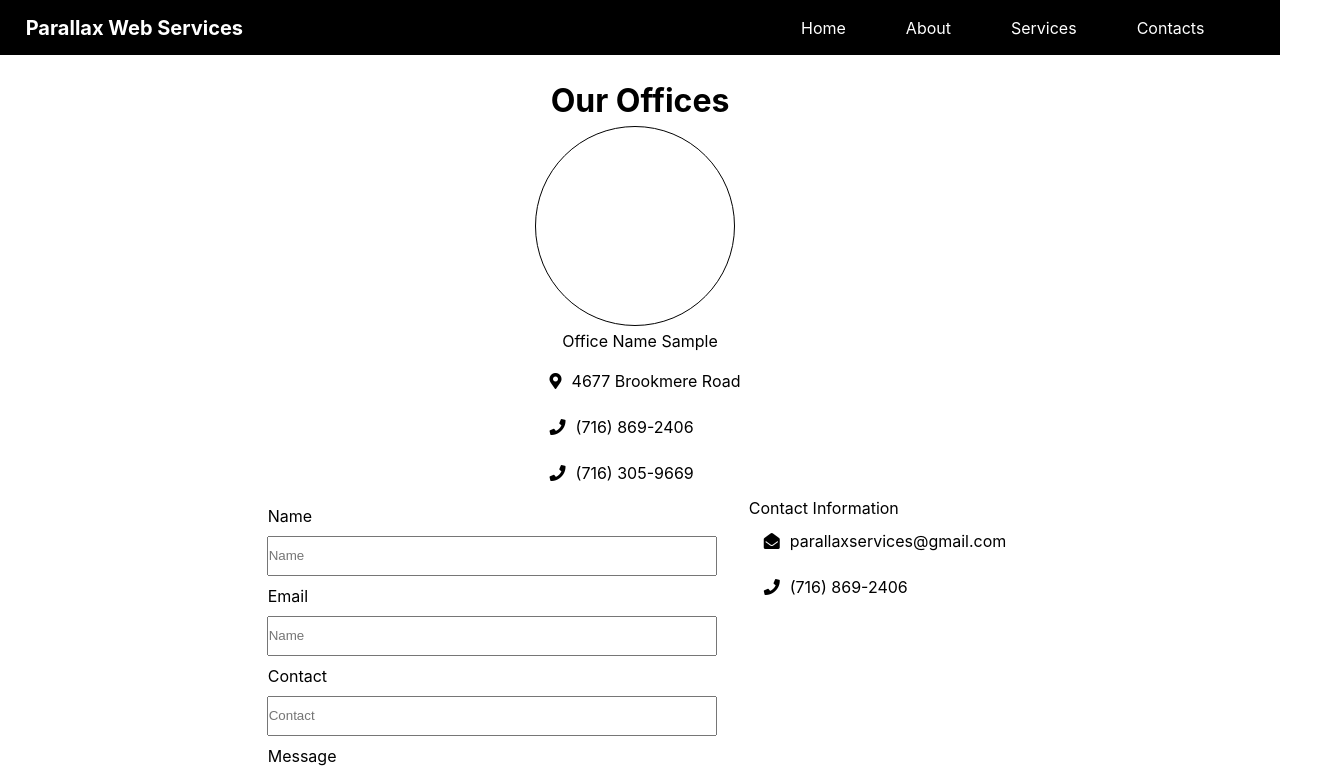
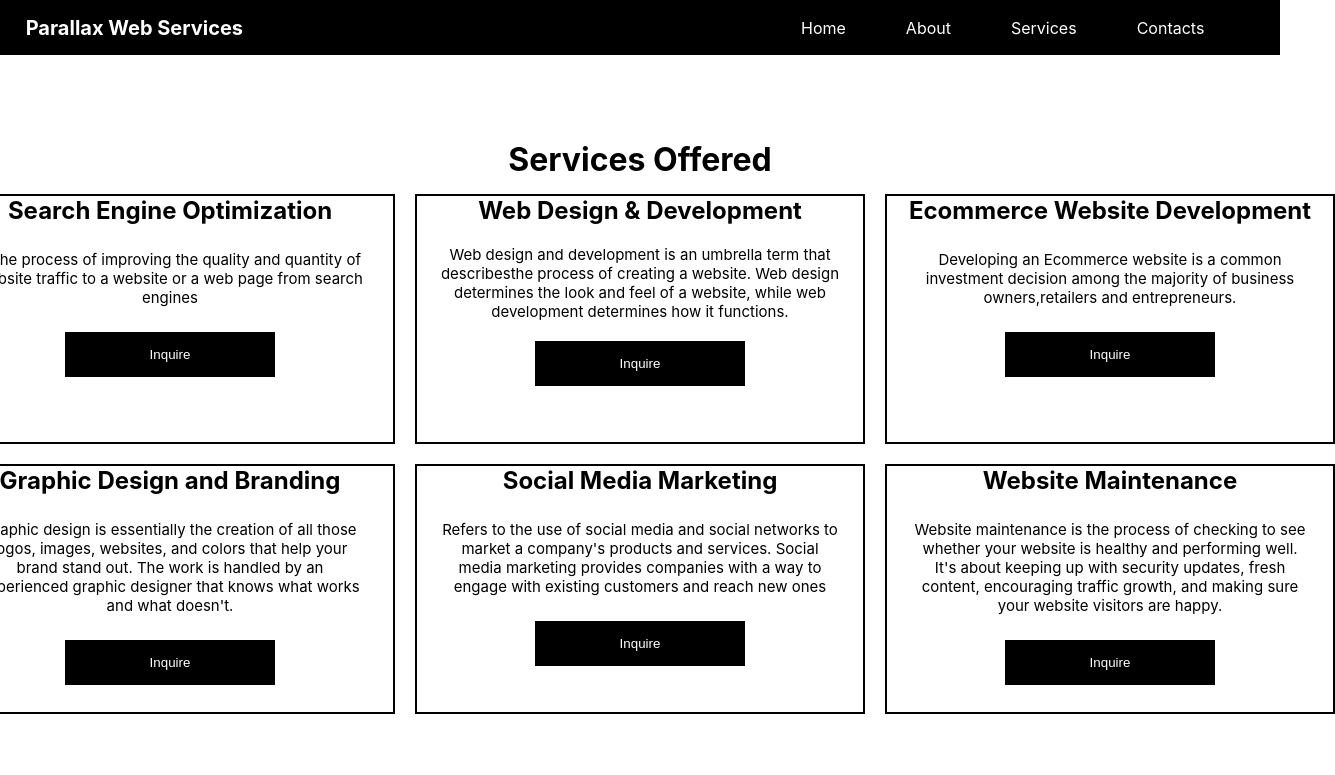
Before and after one commit to lowe25/Company-website, a React (Create React App) app: page /services in a window 1280 px wide. Shown: the top 775 px of the page, 1335 px wide, since content can reach past the window. Built offline with nearby package versions, Linux system fonts and the light colour scheme.

Commit message:
Page design added

```diff
--- a/public/index.html
+++ b/public/index.html
@@ -10,8 +10,7 @@
       content="Web site created using create-react-app"
     />
     <link rel="apple-touch-icon" href="%PUBLIC_URL%/logo192.png" />
-    <link rel="stylesheet" href="https://use.fontawesome.com/releases/v5.15.4/css/all.css"
-    integrity="sha384-DyZ88mC6Up2uqS4h/KRgHuoeGwBcD4Ng9SiP4dIRy0EXTlnuz47vAwmeGwVChigm" crossorigin="anonymous">
+    <link rel="stylesheet" href="https://use.fontawesome.com/releases/v5.15.4/css/all.css" integrity="sha384-DyZ88mC6Up2uqS4h/KRgHuoeGwBcD4Ng9SiP4dIRy0EXTlnuz47vAwmeGwVChigm" crossorigin="anonymous">
     <!--
       manifest.json provides metadata used when your web app is installed on a
       user's mobile device or desktop. See https://developers.google.com/web/fundamentals/web-app-manifest/
--- a/src/components/footer.js
+++ b/src/components/footer.js
@@ -23,15 +23,15 @@ function Footer() {
       <div className="footer-socials">
         <ul>
           <li><i className="fab fa-facebook fa-2x"></i></li>
-          <li><i class="fab fa-twitter fa-2x"></i></li>
-          <li><i class="fab fa-youtube fa-2x"></i></li>
-          <li><i class="fab fa-instagram fa-2x"></i></li>
+          <li><i className="fab fa-twitter fa-2x"></i></li>
+          <li><i className="fab fa-youtube fa-2x"></i></li>
+          <li><i className="fab fa-instagram fa-2x"></i></li>
         </ul>
-        <p><i class="fas fa-copyright"></i>2021 Parallax Web Services</p>
+        <p><i className="fas fa-copyright"></i>2021 Parallax Web Services</p>
       </div>
 
       <div className="comp">
-        <p><i class="far fa-envelope-open"></i>Stay Up to date for the latest news</p>
+        <p><i className="fas fa-envelope-open"></i>Stay Up to date for the latest news</p>
         <div className="form">
          <div className="form-fields">
          <input type="text" placeholder="Email" className="txt-email1"/>
@@ -39,8 +39,8 @@ function Footer() {
           <input type="button" value="Sign Up" className="btn-sign"/>
         </div>
         <p>Contact Information</p>
-        <p><i class="fas fa-phone"></i>021414114</p>
-        <p><i class="far fa-envelope-open"></i>email@gmail.com</p>
+        <p><i className="fas fa-phone"></i>021414114</p>
+        <p><i className="far fa-envelope-open"></i>email@gmail.com</p>
       </div>
     </footer>
   );
--- a/src/pages/Contacts.js
+++ b/src/pages/Contacts.js
@@ -1,6 +1,45 @@
+
 function Contacts(){
     return(
-        <h1>PUKE</h1>
+        <div>
+        <div className="contacts-container">
+          <div className="comp-loc">
+            <h1>Our Offices</h1>
+            <div className="comp-pic"></div>
+            <p>Office Name Sample</p>
+            <ul>
+                <li><i className="fas fa-map-marker-alt"></i>4677 Brookmere Road</li>
+                <li><i className="fas fa-phone"></i>(716) 869-2406</li>
+                <li><i className="fas fa-phone"></i>(716) 305-9669</li>
+            </ul>
+          </div>
+
+          <div className="form">
+              <form className="contact-form">
+              <label>Name</label>
+              <input type="text" placeholder="Name" className="txt-name"/>
+
+              <label>Email</label>
+              <input type="email" placeholder="Name" className="txt-email"/>
+
+              <label>Contact</label>
+              <input type="text" placeholder="Contact" className="txt-contact"/>
+
+              <label>Message</label>
+              <textarea placeholder="Enter Message" className="txt-area"></textarea>
+              <label></label>
+              <input type="button" value="Submit" className="btn-submit"/>
+              </form>
+              <div className="contact-info">
+                  <p>Contact Information</p>
+                  <ul>
+                      <li><i className="fas fa-envelope-open"></i>parallaxservices@gmail.com</li>
+                      <li><i className="fas fa-phone"></i>(716) 869-2406</li>
+                  </ul>
+              </div>
+          </div>
+        </div>
+      </div>
     )
 }
 
--- a/src/pages/Services.js
+++ b/src/pages/Services.js
@@ -2,40 +2,81 @@ function Services() {
   return (
     <div>
       <div className="services-container">
-        <div className="comp-loc">
-          <h1>Our Offices</h1>
-          <div className="comp-pic"></div>
-          <p>Office Name Sample</p>
-          <ul>
-              <li><i class="fas fa-map-marker-alt"></i>4677 Brookmere Road</li>
-              <li><i class="fas fa-phone"></i>(716) 869-2406</li>
-              <li><i class="fas fa-phone"></i>(716) 305-9669</li>
-          </ul>
-        </div>
+        <h1>Services Offered</h1>
+        <div className="services">
+          <div className="services1">
+            <h2>Search Engine Optimization</h2>
+            <p>
+              is the process of improving the quality and quantity of website
+              traffic to a website or a web page from search engines
+            </p>
+            <div className="btn-con">
+            <input type="button" value="Inquire" class="btn-inq"></input>
+            </div>
+          </div>
 
-        <div className="form">
-            <form className="services-form">
-            <label>Name</label>
-            <input type="text" placeholder="Name" className="txt-name"/>
+          <div className="services1">
+            <h2>Web Design & Development</h2>
+            <p className="aa">
+              Web design and development is an umbrella term that describesthe
+              process of creating a website. Web design determines the look and
+              feel of a website, while web development determines how it
+              functions.
+            </p>
+            <div className="btn-con">
+              <input type="button" value="Inquire" class="btn-inq"></input>
+            </div>
+          </div>
 
-            <label>Email</label>
-            <input type="email" placeholder="Name" className="txt-email"/>
+          <div className="services1">
+            <h2>Ecommerce Website Development</h2>
+            <p className="e">
+              Developing an Ecommerce website is a common investment decision
+              among the majority of business owners,retailers and entrepreneurs.
+            </p>
+            <div className="btn-con">
+            <input type="button" value="Inquire" class="btn-inq"></input>
+            </div>
+          </div>
 
-            <label>Contact</label>
-            <input type="text" placeholder="Contact" className="txt-contact"/>
+          <div className="services1">
+            <h2>Graphic Design and Branding</h2>
+            <p>
+              Graphic design is essentially the creation of all those logos,
+              images, websites, and colors that help your brand stand out. The
+              work is handled by an experienced graphic designer that knows what
+              works and what doesn't.
+            </p>
+            <div className="btn-con">
+            <input type="button" value="Inquire" class="btn-inq"></input>
+            </div>
+          </div>
 
-            <label>Message</label>
-            <textarea placeholder="Enter Message" className="txt-area"></textarea>
-            <label></label>
-            <input type="button" value="Submit" className="btn-submit"/>
-            </form>
-            <div className="contact-info">
-                <p>Contact Information</p>
-                <ul>
-                    <li><i class="fas fa-envelope-open"></i>parallaxservices@gmail.com</li>
-                    <li><i class="fas fa-phone"></i>(716) 869-2406</li>
-                </ul>
+          <div className="services1">
+            <h2>Social Media Marketing </h2>
+            <p>
+              Refers to the use of social media and social networks to market a
+              company's products and services. Social media marketing provides
+              companies with a way to engage with existing customers and reach
+              new ones
+            </p>
+            <div className="btn-con">
+            <input type="button" value="Inquire" class="btn-inq"></input>
             </div>
+          </div>
+
+          <div className="services1">
+            <h2>Website Maintenance</h2>
+            <p>
+              Website maintenance is the process of checking to see whether your
+              website is healthy and performing well. It's about keeping up with
+              security updates, fresh content, encouraging traffic growth, and
+              making sure your website visitors are happy.
+            </p>
+            <div className="btn-con">
+            <input type="button" value="Inquire" class="btn-inq"></input>
+            </div>
+          </div>
         </div>
       </div>
     </div>
--- a/src/styles/pages/contact.scss
+++ b/src/styles/pages/contact.scss
@@ -0,0 +1,68 @@
+.contacts-container{
+    min-height: 600px;
+    padding: 20px;
+    .comp-loc{
+        display: grid;
+        justify-content: center;
+        text-align: center;
+        line-height: 1.6;
+        p{
+            padding: 3px;
+        }
+        .comp-pic{
+            height: 200px;
+            width: 200px;
+            border: 1px solid black;
+            border-radius: 100px;
+        }
+        ul{
+            list-style: none;
+            li{
+            padding: 5px;
+            text-align: left;
+            .fas{
+                padding: 10px;
+            }
+            }
+        }
+    }
+    .form{
+        display: flex;
+        justify-content: center;
+        gap: 30px;
+        .contact-form{
+            label{
+                display: block;
+                padding: 10px;
+                text-align: left;
+                position: relative;
+                right: 2%;
+            }
+            .txt-name,
+            .txt-email,
+            .txt-contact{
+                @include textbox1;
+            }
+            .txt-area{
+                @include text-area;
+            }
+            .btn-submit{
+                @include btn-main;
+               color: $font-color1;
+               background-color: $bg-color1;
+            }
+        }
+        .contact-info{
+            padding: 2px;
+            ul{
+                list-style: none;
+                li{
+                padding: 5px;
+                .fas{
+                    padding: 10px;
+                }
+                }
+            }
+        }
+    }
+}
--- a/src/styles/pages/services.scss
+++ b/src/styles/pages/services.scss
@@ -1,67 +1,40 @@
 .services-container{
-    min-height: 600px;
-    padding: 20px;
-    .comp-loc{
+    height: 800px;
+    text-align: center;
+    padding-top: 70px;
+    h1{
+        padding: 15px;
+    }
+    .services{
         display: grid;
+        grid-template-columns: repeat(3,auto);
         justify-content: center;
-        text-align: center;
-        line-height: 1.6;
-        p{
-            padding: 3px;
-        }
-        .comp-pic{
-            height: 200px;
-            width: 200px;
-            border: 1px solid black;
-            border-radius: 100px;
-        }
-        ul{
-            list-style: none;
-            li{
-            padding: 5px;
-            text-align: left;
-            .fas{
-                padding: 10px;
+         gap:20px;
+        .services1{
+            border: 2px solid black;
+            height: 250px;
+            width: 450px;
+            p{
+               text-align: center;
+               padding: 25px;
+               font-size: 15px;
             }
+            .e{
+                text-align: center;
+                padding: 25px;
+                font-size: 15px;
             }
-        }
-    }
-    .form{
-        display: flex;
-        justify-content: center;
-        gap: 30px;
-        .services-form{
-            label{
-                display: block;
-                padding: 10px;
-                text-align: left;
-                position: relative;
-                right: 2%;
+            .aa{
+                text-align: center;
+                padding: 20px;
+                font-size: 15px;
             }
-            .txt-name,
-            .txt-email,
-            .txt-contact{
-                @include textbox1;
-            }
-            .txt-area{
-                @include text-area;
-            }
-            .btn-submit{
-                @include btn-main;
-               color: $font-color1;
-               background-color: $bg-color1;
-            }
-        }
-        .contact-info{
-            padding: 2px;
-            ul{
-                list-style: none;
-                li{
-                padding: 5px;
-                .fas{
-                    padding: 10px;
-                }
-                }
+            .btn-con{
+              .btn-inq{
+                  @include btn-main;
+                  color: $font-color1;
+                  background-color: $bg-color1;
+              }
             }
         }
     }
```
Also changed, not shown: src/pages/Landing.js (+26 -24 lines), src/images/employee.png (added).
